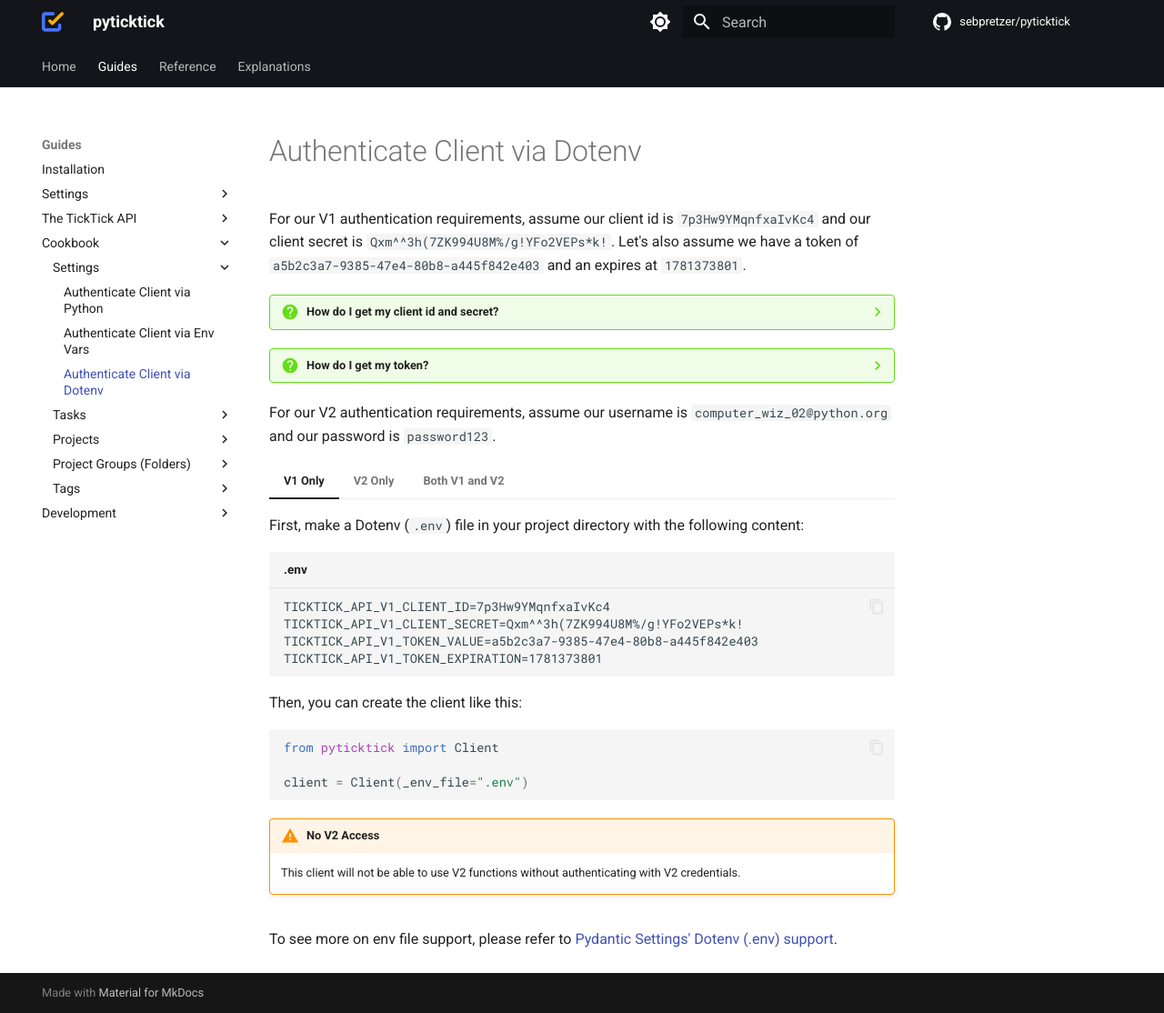
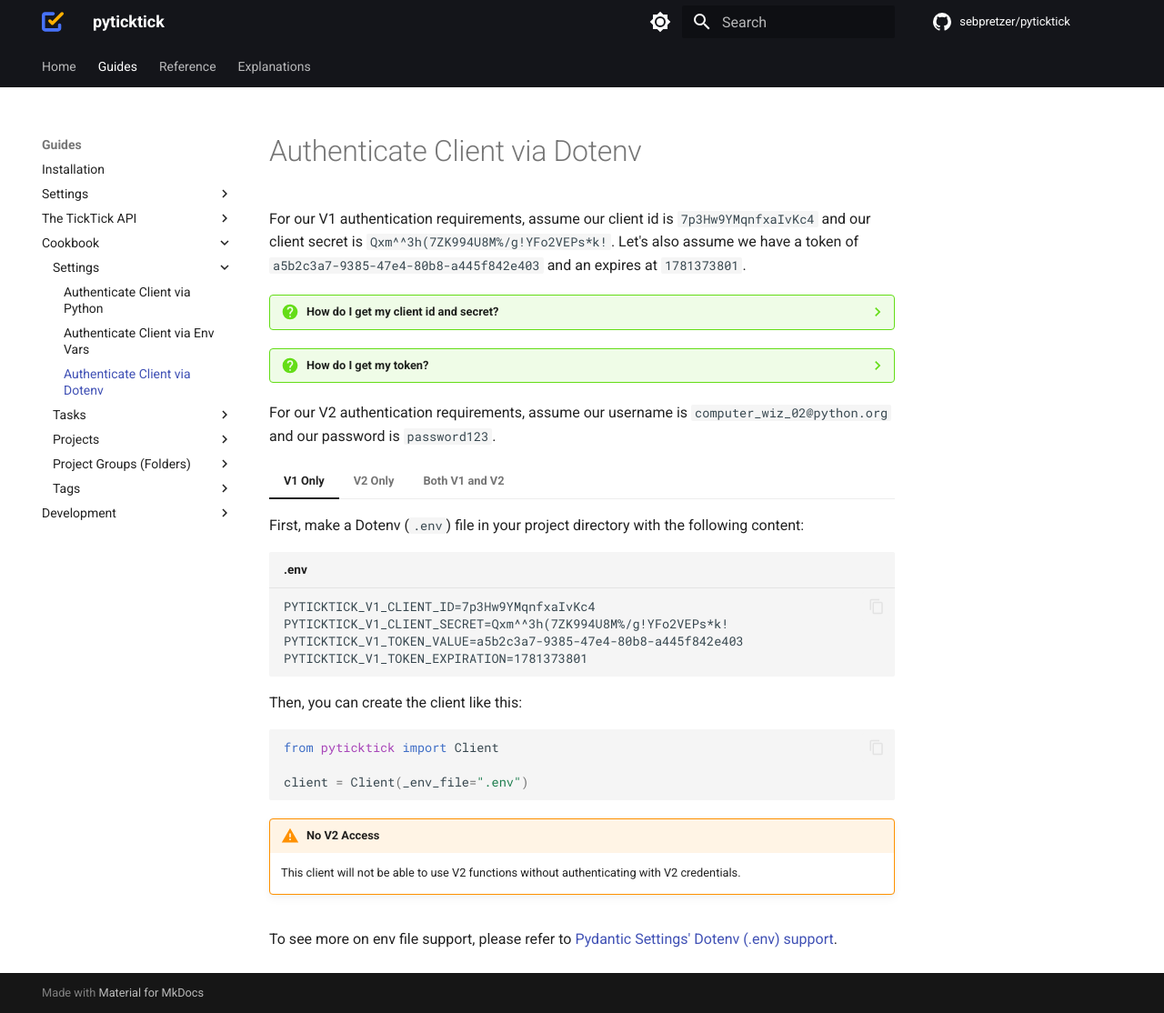
Before and after one commit to sebpretzer/pyticktick, an MkDocs documentation site: the page built from docs/guides/cookbook/settings/authenticate_client_via_dotenv.md, in a window 1280 px wide and 1114 px high. Shown: the whole window at 91% size. Built offline with MkDocs 1.6.1 and Material for MkDocs 9.7.7, drawn with Linux system fonts in a browser that asks for light colours; comment, search, counter and statistics services are not loaded.

````diff
--- a/docs/guides/cookbook/settings/authenticate_client_via_dotenv.md
+++ b/docs/guides/cookbook/settings/authenticate_client_via_dotenv.md
@@ -17,10 +17,10 @@ For our V2 authentication requirements, assume our username is `computer_wiz_02@
     First, make a Dotenv (`.env`) file in your project directory with the following content:
 
     ```env title=".env"
-    TICKTICK_API_V1_CLIENT_ID=7p3Hw9YMqnfxaIvKc4
-    TICKTICK_API_V1_CLIENT_SECRET=Qxm^^3h(7ZK994U8M%/g!YFo2VEPs*k!
-    TICKTICK_API_V1_TOKEN_VALUE=a5b2c3a7-9385-47e4-80b8-a445f842e403
-    TICKTICK_API_V1_TOKEN_EXPIRATION=1781373801
+    PYTICKTICK_V1_CLIENT_ID=7p3Hw9YMqnfxaIvKc4
+    PYTICKTICK_V1_CLIENT_SECRET=Qxm^^3h(7ZK994U8M%/g!YFo2VEPs*k!
+    PYTICKTICK_V1_TOKEN_VALUE=a5b2c3a7-9385-47e4-80b8-a445f842e403
+    PYTICKTICK_V1_TOKEN_EXPIRATION=1781373801
     ```
 
     Then, you can create the client like this:
@@ -41,8 +41,8 @@ For our V2 authentication requirements, assume our username is `computer_wiz_02@
     First, make a Dotenv (`.env`) file in your project directory with the following content:
 
     ```env title=".env"
-    TICKTICK_API_V2_USERNAME=computer_wiz_02@python.org
-    TICKTICK_API_V2_PASSWORD=password123
+    PYTICKTICK_V2_USERNAME=computer_wiz_02@python.org
+    PYTICKTICK_V2_PASSWORD=password123
     ```
 
     Then, you can create the client like this:
@@ -63,12 +63,12 @@ For our V2 authentication requirements, assume our username is `computer_wiz_02@
     First, make a Dotenv (`.env`) file in your project directory with the following content:
 
     ```env title=".env"
-    TICKTICK_API_V1_CLIENT_ID=7p3Hw9YMqnfxaIvKc4
-    TICKTICK_API_V1_CLIENT_SECRET=Qxm^^3h(7ZK994U8M%/g!YFo2VEPs*k!
-    TICKTICK_API_V1_TOKEN_VALUE=a5b2c3a7-9385-47e4-80b8-a445f842e403
-    TICKTICK_API_V1_TOKEN_EXPIRATION=1781373801
-    TICKTICK_API_V2_USERNAME=computer_wiz_02@python.org
-    TICKTICK_API_V2_PASSWORD=password123
+    PYTICKTICK_V1_CLIENT_ID=7p3Hw9YMqnfxaIvKc4
+    PYTICKTICK_V1_CLIENT_SECRET=Qxm^^3h(7ZK994U8M%/g!YFo2VEPs*k!
+    PYTICKTICK_V1_TOKEN_VALUE=a5b2c3a7-9385-47e4-80b8-a445f842e403
+    PYTICKTICK_V1_TOKEN_EXPIRATION=1781373801
+    PYTICKTICK_V2_USERNAME=computer_wiz_02@python.org
+    PYTICKTICK_V2_PASSWORD=password123
     ```
 
     Then, you can create the client like this:
````
Also changed, not shown: docs/guides/cookbook/settings/authenticate_client_via_env_vars.md (+12 -12 lines), docs/guides/development/running_tests_locally.md (+6 -6 lines), 4 other files.
